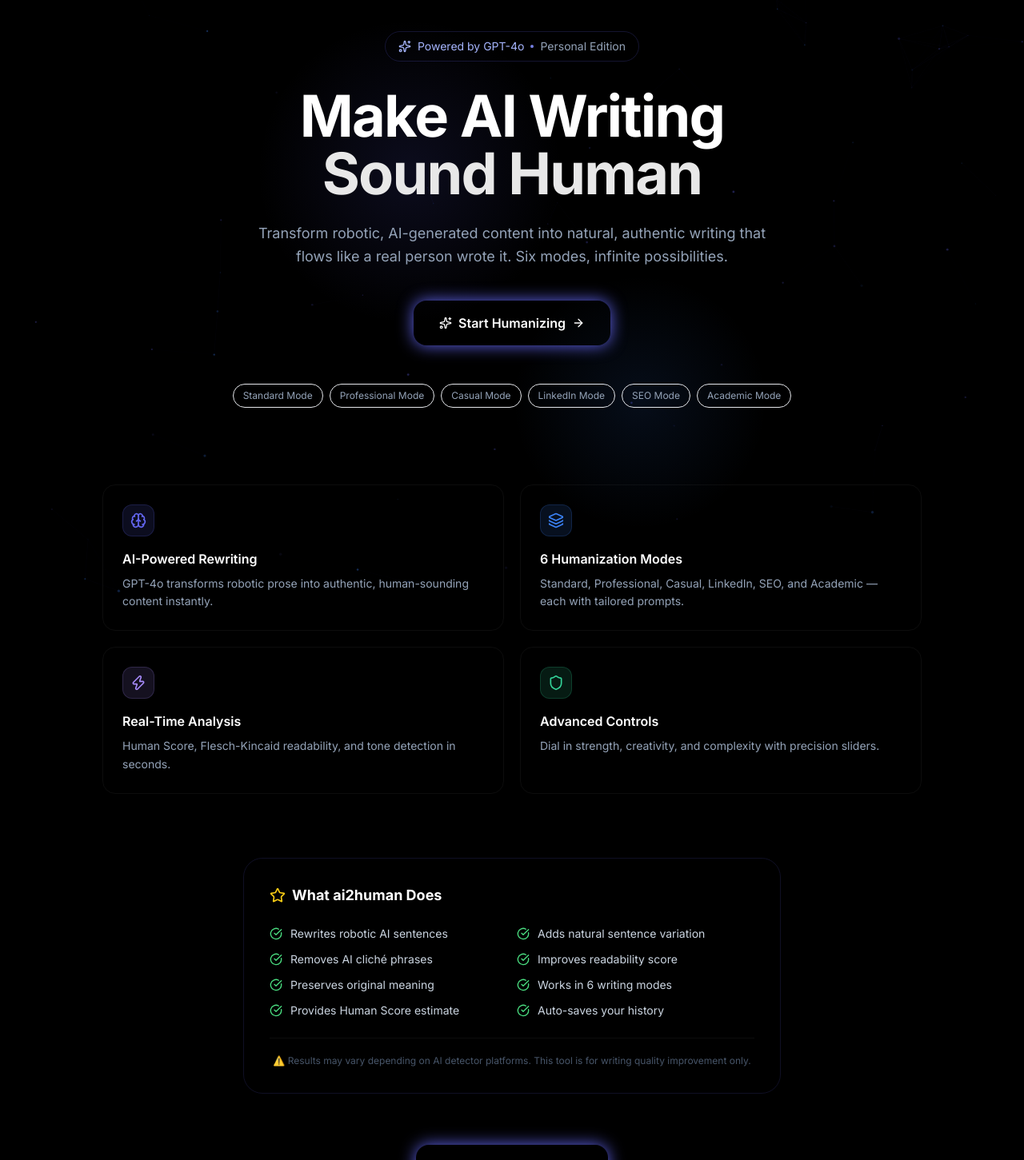
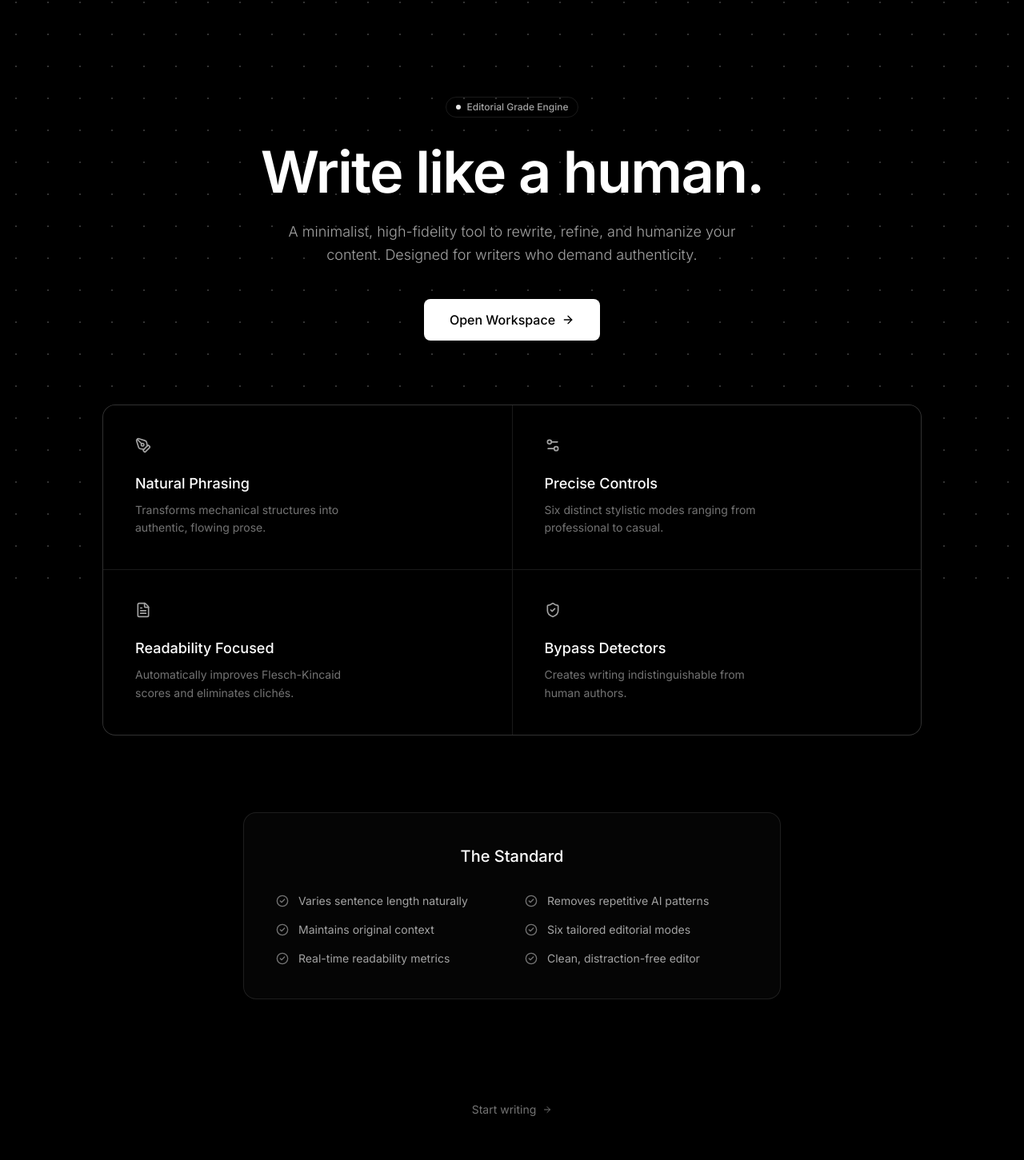
Before and after one commit to jaais0n/Ai-to-Human, a React (Vite) app in the folder client/: page / in a window 1280 px wide. Shown: the part 57-1508 px from the top of the page at 80% size. Built offline with nearby package versions, Linux system fonts and the light colour scheme.

Commit message:
design: redesign landing page to be minimal and human-crafted

```diff
--- a/client/src/pages/LandingPage.jsx
+++ b/client/src/pages/LandingPage.jsx
@@ -1,190 +1,134 @@
 import { Link } from 'react-router-dom';
 import { motion } from 'framer-motion';
 import {
-  Sparkles, ArrowRight, Zap, Shield, Brain, Layers,
-  CheckCircle, Star
+  PenTool, ArrowRight, ShieldCheck, FileText, Settings2,
+  CheckCircle2
 } from 'lucide-react';
-import ParticleBackground from '../components/particles/ParticleBackground';
 
 const features = [
   {
-    icon: Brain,
-    title: 'AI-Powered Rewriting',
-    desc: 'GPT-4o transforms robotic prose into authentic, human-sounding content instantly.',
-    color: '#6366f1',
+    icon: PenTool,
+    title: 'Natural Phrasing',
+    desc: 'Transforms mechanical structures into authentic, flowing prose.',
   },
   {
-    icon: Layers,
-    title: '6 Humanization Modes',
-    desc: 'Standard, Professional, Casual, LinkedIn, SEO, and Academic — each with tailored prompts.',
-    color: '#3b82f6',
+    icon: Settings2,
+    title: 'Precise Controls',
+    desc: 'Six distinct stylistic modes ranging from professional to casual.',
   },
   {
-    icon: Zap,
-    title: 'Real-Time Analysis',
-    desc: 'Human Score, Flesch-Kincaid readability, and tone detection in seconds.',
-    color: '#a78bfa',
+    icon: FileText,
+    title: 'Readability Focused',
+    desc: 'Automatically improves Flesch-Kincaid scores and eliminates clichés.',
   },
   {
-    icon: Shield,
-    title: 'Advanced Controls',
-    desc: 'Dial in strength, creativity, and complexity with precision sliders.',
-    color: '#34d399',
+    icon: ShieldCheck,
+    title: 'Bypass Detectors',
+    desc: 'Creates writing indistinguishable from human authors.',
   },
 ];
 
-const modes = ['Standard', 'Professional', 'Casual', 'LinkedIn', 'SEO', 'Academic'];
-
 export default function LandingPage() {
   return (
-    <div className="relative min-h-screen overflow-hidden">
-      <ParticleBackground />
+    <div className="min-h-screen bg-black selection:bg-white/20 selection:text-white">
+      {/* Subtle grid background */}
+      <div className="absolute inset-0 z-0 opacity-20 pointer-events-none"
+           style={{ backgroundImage: 'radial-gradient(circle at center, #ffffff 1px, transparent 1px)', backgroundSize: '40px 40px' }} />
 
-      {/* Gradient orbs */}
-      <div className="fixed top-20 left-1/4 w-96 h-96 rounded-full pointer-events-none"
-        style={{ background: 'radial-gradient(circle, rgba(99,102,241,0.12) 0%, transparent 70%)' }} />
-      <div className="fixed bottom-20 right-1/4 w-80 h-80 rounded-full pointer-events-none"
-        style={{ background: 'radial-gradient(circle, rgba(59,130,246,0.1) 0%, transparent 70%)' }} />
+      <div className="relative z-10 pt-32 pb-24 px-6 md:px-12 flex flex-col items-center">
 
-      <div className="relative z-10 pt-24 pb-20 px-4">
-        {/* Hero */}
-        <div className="max-w-4xl mx-auto text-center">
+        {/* Hero Section */}
+        <div className="max-w-3xl mx-auto text-center mt-12 mb-20">
           <motion.div
-            initial={{ opacity: 0, y: 20 }}
+            initial={{ opacity: 0, y: 15 }}
             animate={{ opacity: 1, y: 0 }}
-            transition={{ duration: 0.6 }}
+            transition={{ duration: 0.7, ease: [0.16, 1, 0.3, 1] }}
           >
-            <div className="inline-flex items-center gap-2 px-4 py-2 rounded-full glass-card border border-indigo-500/20 text-sm text-indigo-300 mb-8">
-              <Sparkles className="w-4 h-4" />
-              <span>Powered by GPT-4o</span>
-              <span className="w-1 h-1 rounded-full bg-indigo-400 animate-pulse" />
-              <span className="text-slate-400">Personal Edition</span>
+            <div className="inline-flex items-center gap-2 px-3 py-1 mb-8 border border-white/10 rounded-full text-xs font-medium text-neutral-400">
+              <span className="w-1.5 h-1.5 rounded-full bg-white animate-pulse" />
+              Editorial Grade Engine
             </div>
 
-            <h1 className="text-5xl md:text-7xl font-black tracking-tight mb-6 leading-none">
-              <span className="text-white">Make AI Writing</span>
-              <br />
-              <span className="text-gradient">Sound Human</span>
+            <h1 className="text-5xl md:text-7xl font-semibold tracking-tight text-white mb-6 leading-[1.1]">
+              Write like a human.
             </h1>
 
-            <p className="text-lg text-slate-400 max-w-2xl mx-auto mb-10 leading-relaxed">
-              Transform robotic, AI-generated content into natural, authentic writing
-              that flows like a real person wrote it. Six modes, infinite possibilities.
+            <p className="text-lg text-neutral-400 max-w-xl mx-auto mb-10 leading-relaxed font-light">
+              A minimalist, high-fidelity tool to rewrite, refine, and humanize your content.
+              Designed for writers who demand authenticity.
             </p>
 
-            <div className="flex flex-wrap items-center justify-center gap-4">
+            <div className="flex justify-center">
               <Link to="/dashboard">
                 <motion.button
-                  whileHover={{ scale: 1.04 }}
-                  whileTap={{ scale: 0.97 }}
-                  className="btn-gradient flex items-center gap-2 px-8 py-4 rounded-2xl font-semibold text-white shadow-glow animate-gradient"
+                  whileHover={{ scale: 1.02 }}
+                  whileTap={{ scale: 0.98 }}
+                  className="flex items-center gap-2 px-8 py-3.5 bg-white text-black rounded-lg font-medium hover:bg-neutral-200 transition-colors"
                 >
-                  <Sparkles className="w-4 h-4" />
-                  Start Humanizing
+                  Open Workspace
                   <ArrowRight className="w-4 h-4" />
                 </motion.button>
               </Link>
-
             </div>
-          </motion.div>
-
-          {/* Mode pills */}
-          <motion.div
-            initial={{ opacity: 0, y: 20 }}
-            animate={{ opacity: 1, y: 0 }}
-            transition={{ duration: 0.6, delay: 0.3 }}
-            className="flex flex-wrap justify-center gap-2 mt-12"
-          >
-            {modes.map((m, i) => (
-              <motion.span
-                key={m}
-                initial={{ opacity: 0, scale: 0.8 }}
-                animate={{ opacity: 1, scale: 1 }}
-                transition={{ delay: 0.4 + i * 0.07 }}
-                className="px-3 py-1.5 rounded-full glass-card border border-white/8 text-xs text-slate-400"
-              >
-                {m} Mode
-              </motion.span>
-            ))}
           </motion.div>
         </div>
 
-        {/* Features grid */}
-        <div className="max-w-5xl mx-auto mt-24 grid md:grid-cols-2 gap-5">
+        {/* Feature Grid */}
+        <div className="w-full max-w-5xl mx-auto grid md:grid-cols-2 gap-px bg-white/10 border border-white/10 rounded-2xl overflow-hidden mb-24">
           {features.map((f, i) => (
             <motion.div
               key={f.title}
-              initial={{ opacity: 0, y: 30 }}
-              animate={{ opacity: 1, y: 0 }}
-              transition={{ duration: 0.5, delay: 0.5 + i * 0.1 }}
-              className="glass-card rounded-2xl p-6 border border-white/5 hover:border-white/10 transition-all group"
+              initial={{ opacity: 0 }}
+              animate={{ opacity: 1 }}
+              transition={{ duration: 0.5, delay: 0.2 + i * 0.1 }}
+              className="bg-black p-10 flex flex-col"
             >
-              <div
-                className="w-10 h-10 rounded-xl flex items-center justify-center mb-4"
-                style={{ background: `${f.color}20`, border: `1px solid ${f.color}30` }}
-              >
-                <f.icon className="w-5 h-5" style={{ color: f.color }} />
-              </div>
-              <h3 className="font-semibold text-white mb-2">{f.title}</h3>
-              <p className="text-sm text-slate-400 leading-relaxed">{f.desc}</p>
+              <f.icon className="w-5 h-5 text-neutral-400 mb-6" />
+              <h3 className="text-lg font-medium text-white mb-2">{f.title}</h3>
+              <p className="text-sm text-neutral-500 leading-relaxed max-w-[280px]">{f.desc}</p>
             </motion.div>
           ))}
         </div>
 
-        {/* Quick checklist */}
+        {/* Minimal checklist */}
         <motion.div
-          initial={{ opacity: 0, y: 20 }}
+          initial={{ opacity: 0, y: 10 }}
           animate={{ opacity: 1, y: 0 }}
-          transition={{ delay: 0.9 }}
-          className="max-w-2xl mx-auto mt-20 glass-card rounded-3xl p-8 border border-indigo-500/15"
+          transition={{ delay: 0.5 }}
+          className="w-full max-w-2xl mx-auto border border-white/10 rounded-2xl p-10 bg-[#050505]"
         >
-          <div className="flex items-center gap-2 mb-6">
-            <Star className="w-5 h-5 text-yellow-400" />
-            <h2 className="font-bold text-white text-lg">What ai2human Does</h2>
+          <div className="flex flex-col items-center mb-8">
+            <h2 className="font-medium text-white text-xl">The Standard</h2>
           </div>
-          <div className="grid sm:grid-cols-2 gap-3">
+          <div className="grid sm:grid-cols-2 gap-y-4 gap-x-8">
             {[
-              'Rewrites robotic AI sentences',
-              'Adds natural sentence variation',
-              'Removes AI cliché phrases',
-              'Improves readability score',
-              'Preserves original meaning',
-              'Works in 6 writing modes',
-              'Provides Human Score estimate',
-              'Auto-saves your history',
+              'Varies sentence length naturally',
+              'Removes repetitive AI patterns',
+              'Maintains original context',
+              'Six tailored editorial modes',
+              'Real-time readability metrics',
+              'Clean, distraction-free editor',
             ].map((item) => (
-              <div key={item} className="flex items-center gap-2.5">
-                <CheckCircle className="w-4 h-4 text-green-400 shrink-0" />
-                <span className="text-sm text-slate-300">{item}</span>
+              <div key={item} className="flex items-start gap-3">
+                <CheckCircle2 className="w-4 h-4 text-neutral-500 shrink-0 mt-0.5" />
+                <span className="text-sm text-neutral-400">{item}</span>
               </div>
             ))}
           </div>
-          <div className="mt-6 pt-5 border-t border-white/5">
-            <p className="text-xs text-slate-600 text-center">
-              ⚠️ Results may vary depending on AI detector platforms.
-              This tool is for writing quality improvement only.
-            </p>
-          </div>
         </motion.div>
 
-        {/* CTA */}
+        {/* Footer CTA */}
         <motion.div
           initial={{ opacity: 0 }}
           animate={{ opacity: 1 }}
-          transition={{ delay: 1.1 }}
-          className="text-center mt-16"
+          transition={{ delay: 0.7 }}
+          className="mt-32 mb-12 text-center"
         >
-          <Link to="/dashboard">
-            <motion.button
-              whileHover={{ scale: 1.04 }}
-              whileTap={{ scale: 0.97 }}
-              className="btn-gradient flex items-center gap-2 px-10 py-4 rounded-2xl font-bold text-white shadow-glow mx-auto text-base"
-            >
-              Open Dashboard
-              <ArrowRight className="w-5 h-5" />
-            </motion.button>
+          <Link to="/dashboard" className="text-sm text-neutral-500 hover:text-white transition-colors flex items-center justify-center gap-2">
+            Start writing <ArrowRight className="w-3 h-3" />
           </Link>
         </motion.div>
+
       </div>
     </div>
   );
```
